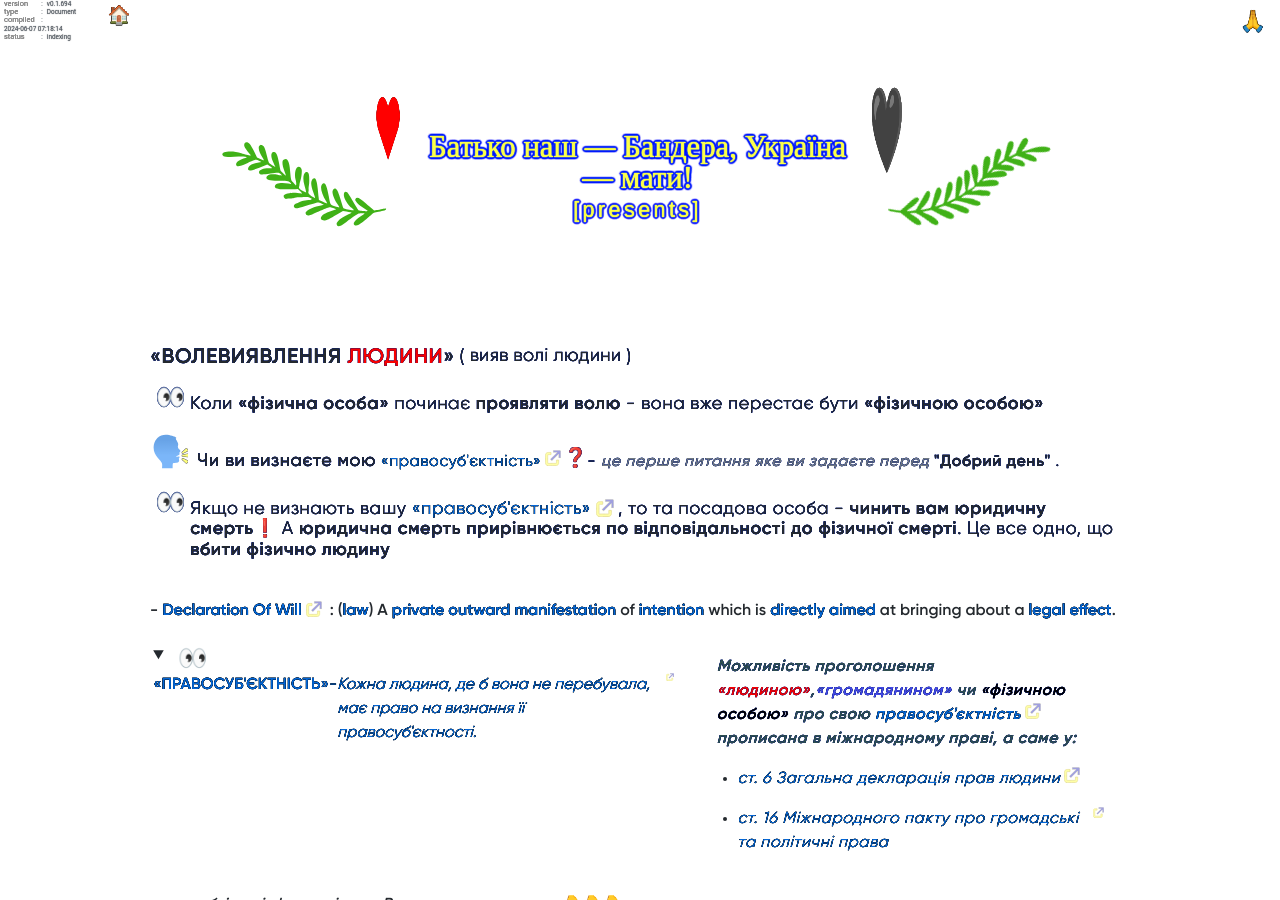
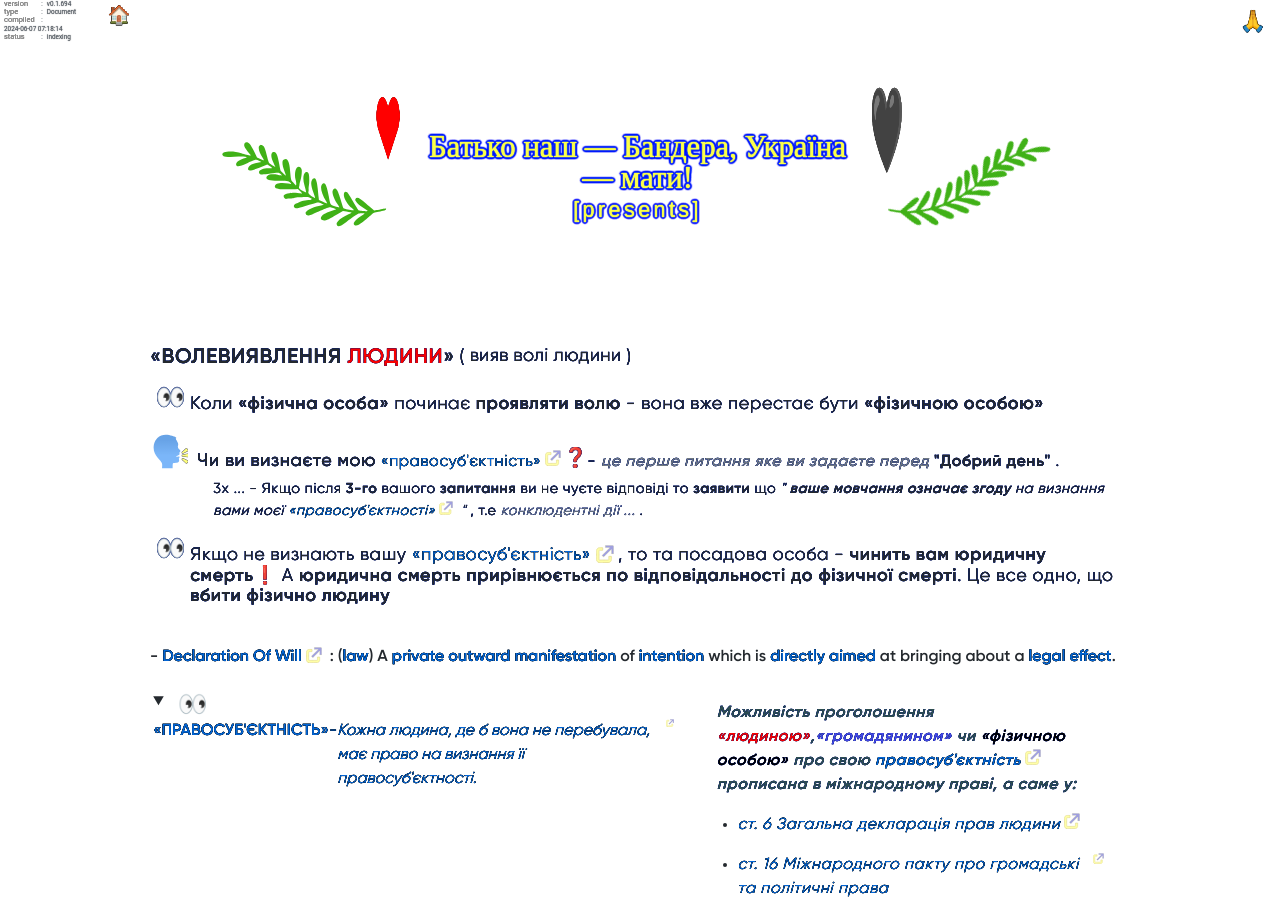
Before and after one commit to my-ihq-prf/voleviyavlennya, a Jekyll site: the page built from docs/pages/home.md, in a window 1280 px wide and 900 px high. Built offline with Jekyll 4.4.1, drawn with Linux system fonts in a browser that asks for light colours; some web fonts are replaced; our own code applies the rules of GitHub Pages for plain Markdown files.

Commit message:
main ✨ home commit

```diff
--- a/docs/pages/home.md
+++ b/docs/pages/home.md
@@ -49,6 +49,24 @@
     font-weight: 600;
     /* color: #707981; */
 ">"Добрий день"</font> <font>.</font></span></p>
+
+<p style="
+    padding: 0 0 0 4.4em;
+    margin: -0.8em 0 1em 0;
+    font-size: 0.9em;
+">3x ... - Якщо після <strong>3-го</strong> вашого <strong>запитання</strong> ви не чуєте відповіді то <strong>заявити</strong> що
+                    <em>"
+                      <strong>ваше мовчання означає згоду</strong> на визнання вами моєї <a href="/pages/guide/zagalna-harakteristika-pravosubyektnosti.html" target="_blank">«правосуб'єктності»</a>
+                      "
+                    </em>
+                  , т.е
+                    <font style="
+                      color: #707981;
+                      font-style: italic;
+                    ">
+                      конклюдентні дії ...
+                    </font>
+                  .</p>
 
 <p style="display: inline-flex;line-height: 1.3em;margin-top: .5em;"><font style="font-size: 1.5em;padding: 0 .2em 0.4em .2em;transform: rotate(180deg);display: inline-block;height: .5em;">👀</font>
 
```
Also changed, not shown: docs/pages/you_tube/zhenchina-l-a-r-i-s-a/k1-chelovekgrazhdanin-statusy-i-pravosubuektnost-katerina-nechiporenko-iyerarhiya-prava-v-sviti/index.md (+1 -1 lines).
